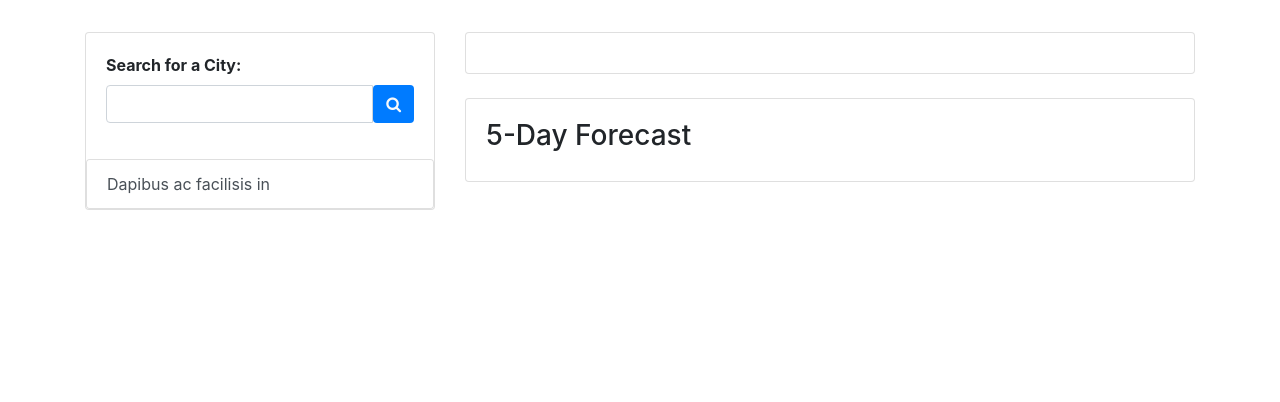
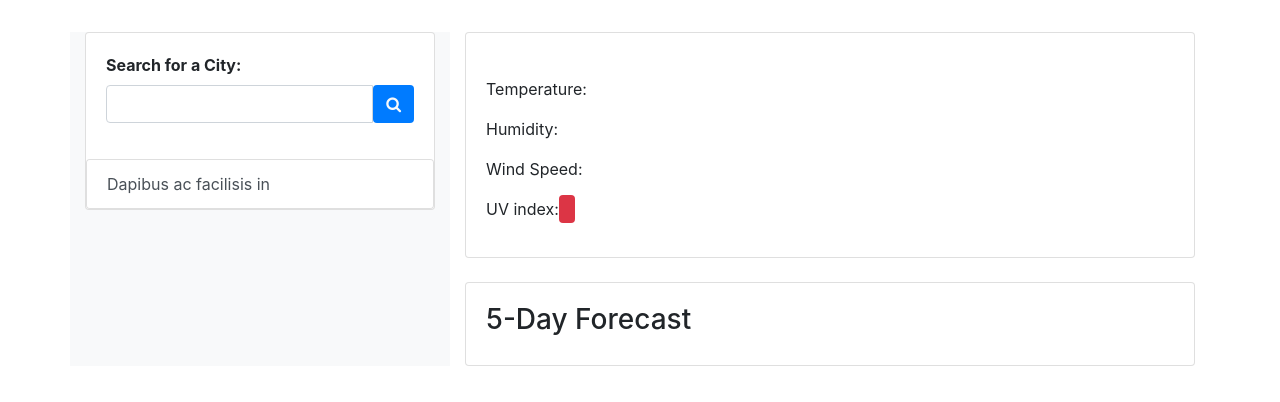
Before and after one commit to haymanotyealemu/Weather-Dashboard, a plain HTML site: page index.html in a window 1280 px wide. Shown: the part 80-482 px from the top of the page. Drawn offline with nearby package versions, Linux system fonts and the light colour scheme.

```diff
--- a/index.html
+++ b/index.html
@@ -18,7 +18,7 @@
         </div>
         <!--Row for searching a city-->
         <div class="row">
-            <div class="col-sm-4">
+            <div class="col-sm-4 bg-light">
                 <!--First card is for handling the search city-->
                 <div class="card">
                     <div class="card-body">
@@ -48,22 +48,23 @@
             </div>
             <div class="col-sm-8">
                 <!--Third card for Retrieved Current data will be dumped here-->
-                <div class="card">
+                <div class="card" id="current-weather">
                     <div class="card-body">
-                        <div class="city"></div>
-                        <div class="temperature"></div>
-                        <div class="humidity"></div>
-                        <div class="wind-speed"></div>
-                        <div class="uv-index"></div>
+                        <h3 class="city mb-4" id="current-city"></h3>
+                        <p>Temperature:<span class="current" id="temperature"></span></p>
+                        <p>Humidity:<span class="current" id="humidity"></span></p>
+                        <p>Wind Speed:<span class="current" id="wind-speed"></span></p>
+                        <p>UV index:<span class="current bg-danger text-light rounded py-1 px-2" id="uv-index"></span></p>
                     </div>
                 </div>
                 <br>
             <!--Row for future data to be dumped here-->
                 <div class="row">
                     <div class="col-sm-12">
-                        <div class="card">
+                        <div class="card" id="future-weather">
                             <div class="card-body">
-                                <h3 class="future-weather">5-Day Forecast</h3>
+                                <h3>5-Day Forecast</h3>
+
 
                             </div>
                         </div>
```
